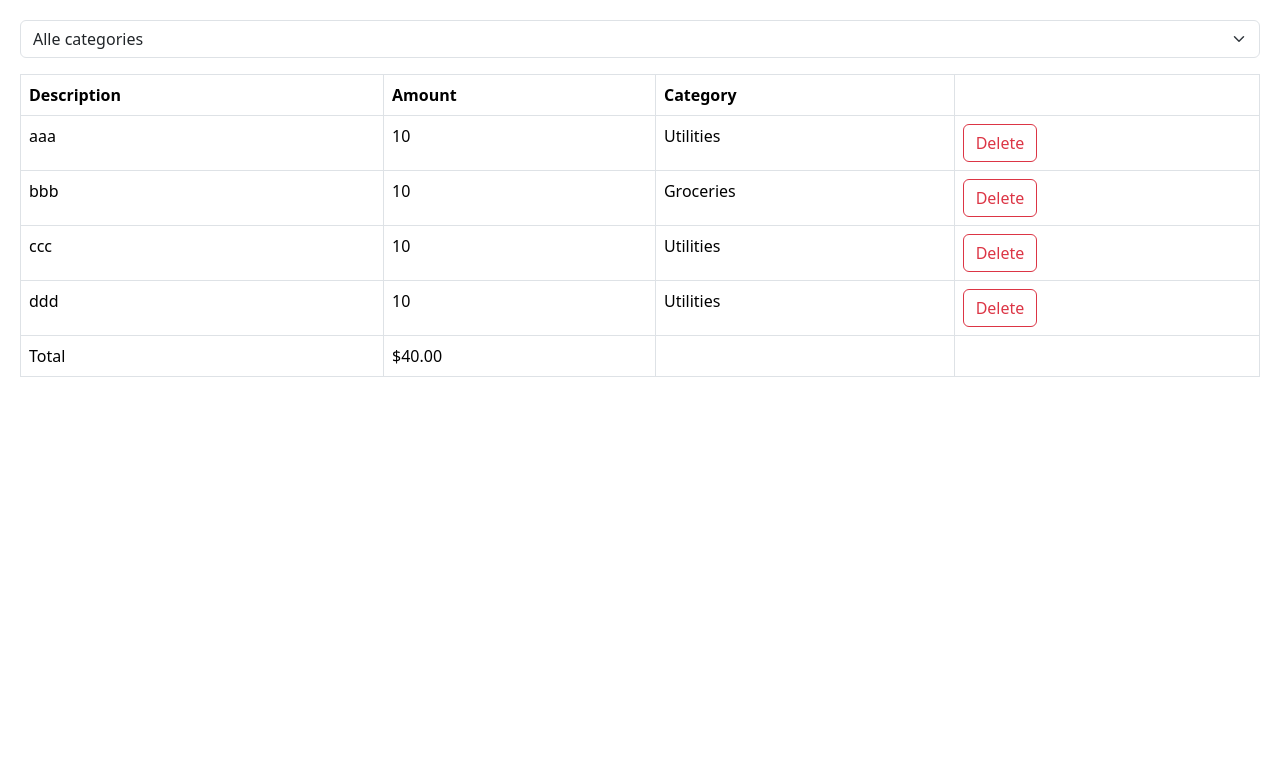
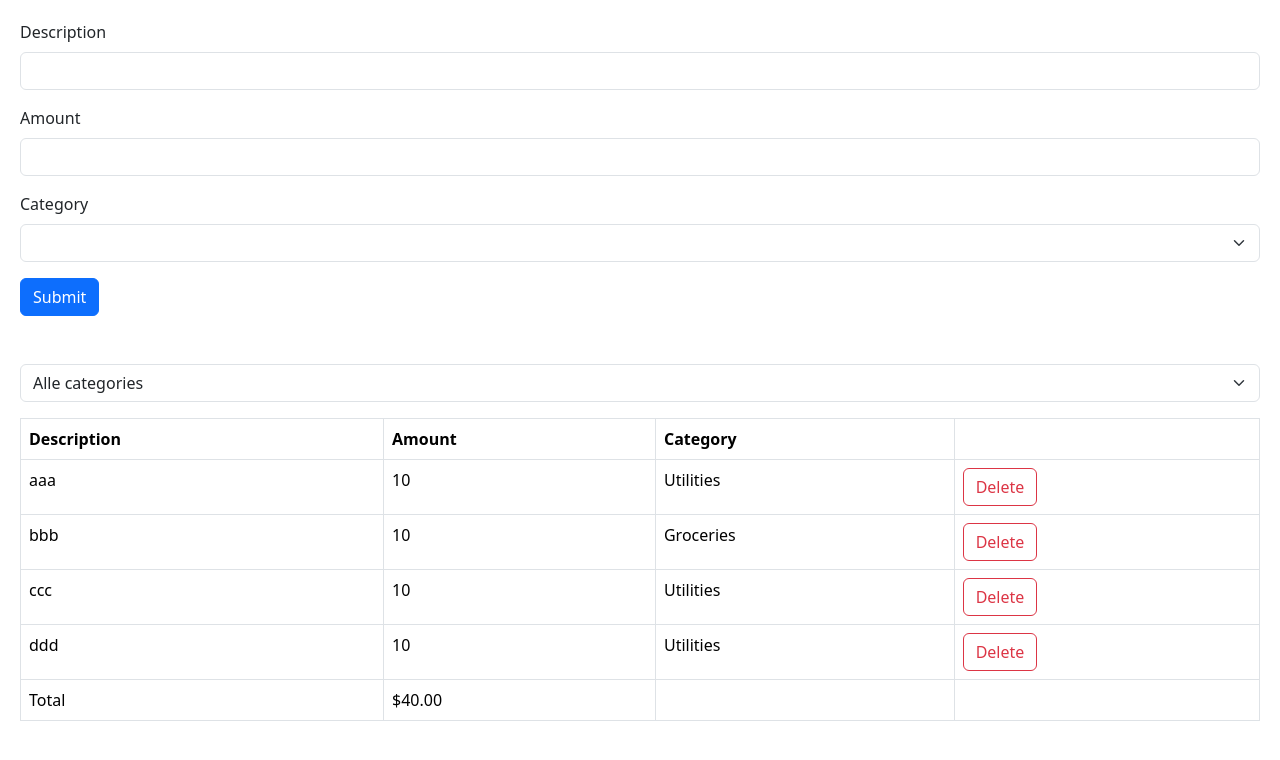
Before and after one commit to andjiao/learningReact, a React (Vite) app: page / in a window 1280 px wide. Shown: the top 760 px of the page. Built offline with nearby package versions, Linux system fonts and the light colour scheme.

Commit message:
build expenseform-component

```diff
--- a/src/App.tsx
+++ b/src/App.tsx
@@ -1,6 +1,11 @@
 import ExpenseList from './expense-tracker/components/ExpenseList';
 import { useState } from 'react';
 import ExpenseFilter from './expense-tracker/components/ExpenseFilter';
+import ExpenseForm from './expense-tracker/components/ExpenseForm';
+
+
+// eslint-disable-next-line react-refresh/only-export-components
+export const categories = ["Groceries", "Entertainment", "Utilities"]
 
 function App(){
   const [selectedCategory, setSelectedCategory] =useState("")
@@ -20,6 +25,9 @@
 
   return (
     <div>
+      <div className="mb-5">
+        <ExpenseForm/>
+      </div>
       <div className="mb-3">
          <ExpenseFilter onSelectCategory={category => setSelectedCategory(category)}/>
       </div>
--- a/src/expense-tracker/components/ExpenseFilter.tsx
+++ b/src/expense-tracker/components/ExpenseFilter.tsx
@@ -1,4 +1,5 @@
 import React from 'react'
+import { categories } from '../../App';
 
  interface Props {
         onSelectCategory:(category:string)=>void
@@ -9,9 +10,7 @@
   return (
     <select className="form-select" onChange={(event)=> onSelectCategory(event.target.value)}>
         <option value="">Alle categories</option>
-        <option value="Groceries">Groceries</option>
-        <option value="Utilities">Utilities</option>
-        <option value="Entertainment">Entertainment</option>
+        {categories.map (category => <option key={category} value={category}>{category}</option>)}
     </select>
   )
 }
--- /dev/null
+++ b/src/expense-tracker/components/ExpenseForm.tsx
@@ -0,0 +1,28 @@
+import React from 'react'
+import { categories } from '../../App'
+
+const ExpenseForm = () => {
+  return (
+    <form action="">
+        <div className="mb-3"><label htmlFor="description" className="form-label">Description</label>
+        <input id ="deescription" type="text" className="form-control" />
+        </div>
+
+        <div className="mb-3">
+            <label htmlFor="amount" className="form-label">Amount</label>
+            <input id="amount" type="number" className="form-control" />
+            </div>
+
+            <div className="mb-3"><label htmlFor="category" className="form-label">Category</label>
+            <select id="category" className="form-select">
+                <option value=""></option>
+                {categories.map (category => <option key={category} value={category}>{category}</option>)}
+                </select>
+                </div>
+
+                <button className="btn btn-primary">Submit</button>
+    </form>
+  )
+}
+
+export default ExpenseForm
```
